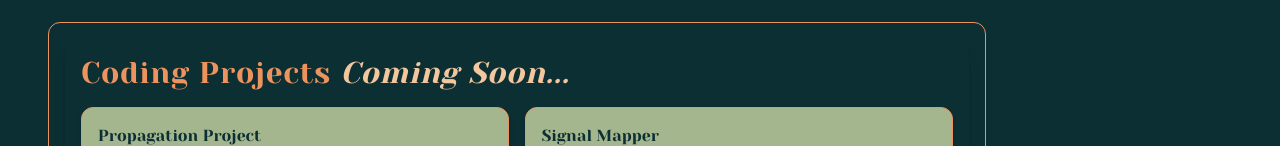
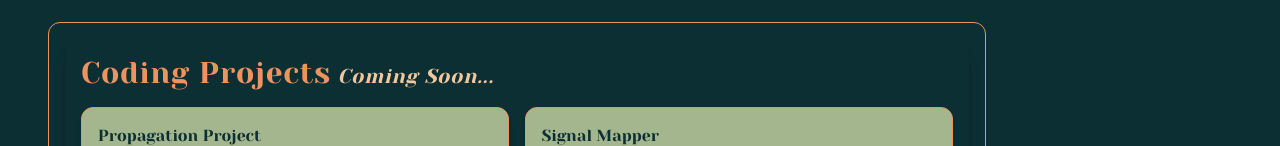
Before and after one commit to minedamnesia/solara-radio, a React (Create React App) app in the folder solara-radio/: page / in a window 1280 px wide. Shown: the part 2028-2174 px from the top of the page. Built offline with nearby package versions, Linux system fonts and the light colour scheme; no server answers.

Commit message:
reduce coming soon text size

```diff
--- a/solara-radio/src/components/CodingProjectsWidget.jsx
+++ b/solara-radio/src/components/CodingProjectsWidget.jsx
@@ -20,7 +20,7 @@ export default function CodingProjectsWidget() {
 
   return (
     <div className="solara-widget col-span-3">
-      <h2 className="text-3xl font-heading tracking-wide mb-4 text-persian-orange">Coding Projects<span className="text-tan italic">  Coming Soon...</span></h2>
+      <h2 className="text-3xl font-heading tracking-wide mb-4 text-persian-orange">Coding Projects<span className="text-tan italic text-xl">  Coming Soon...</span></h2>
 
       <div className="grid grid-cols-1 md:grid-cols-2 gap-4">
         {projects.map((project, index) => (
```
